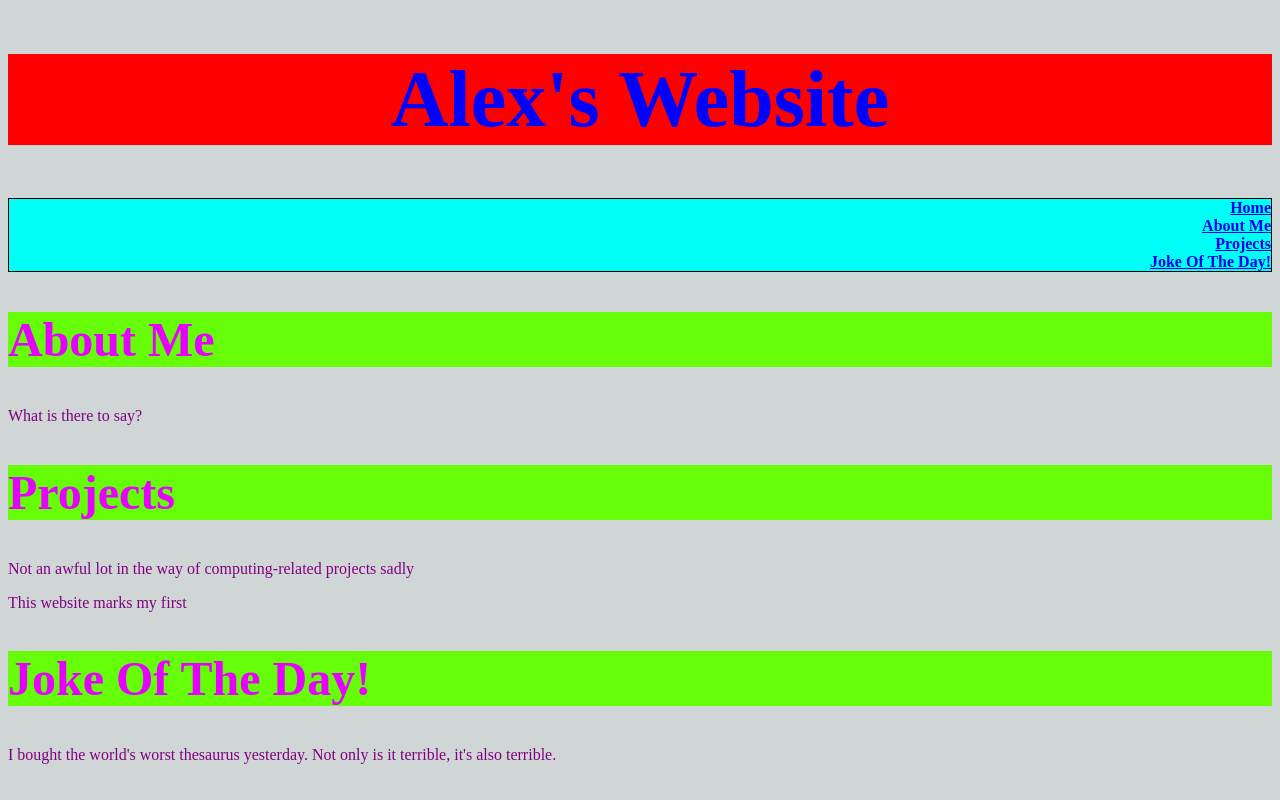
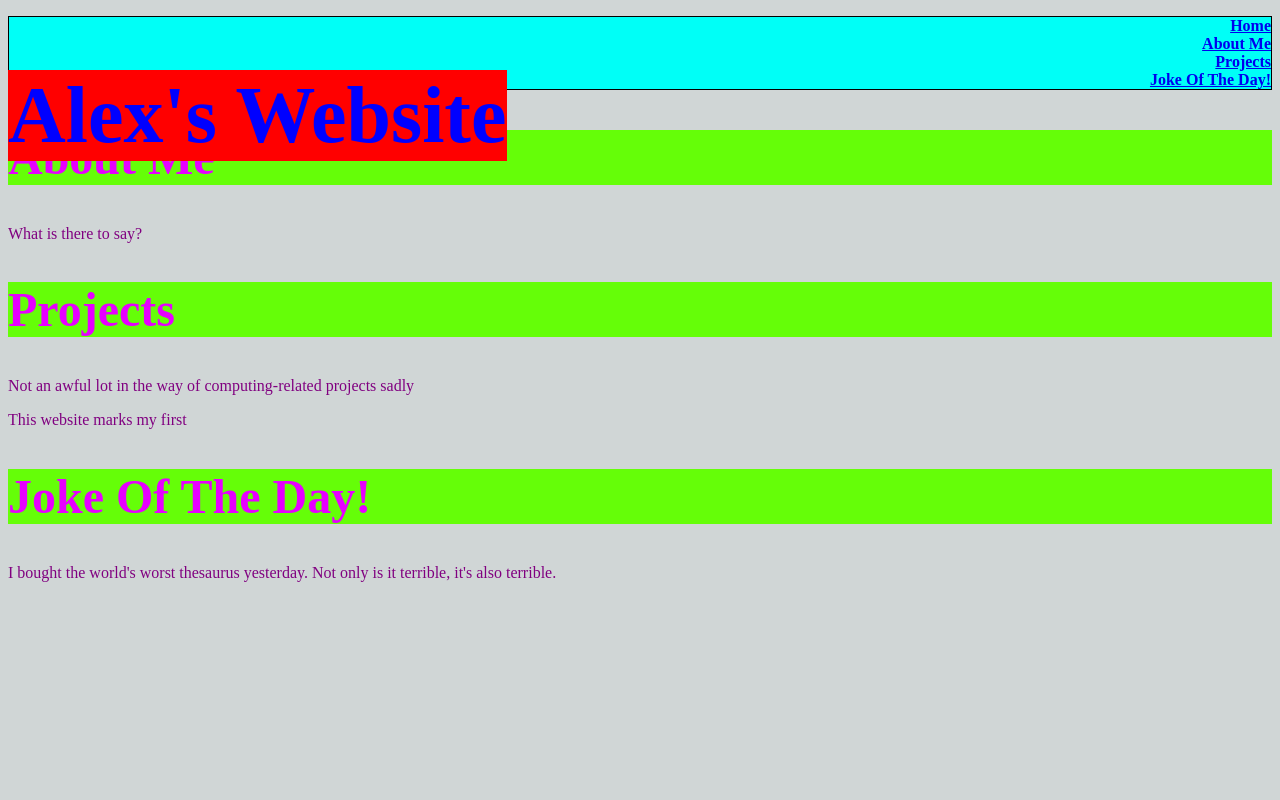
Before and after one commit to alextherichardson/alextherichardson.github.io, a plain HTML site: page index.html in a window 1280 px wide. Drawn offline with Linux system fonts and the light colour scheme.

Commit message:
Update styles.css

```diff
--- a/styles.css
+++ b/styles.css
@@ -1,5 +1,5 @@
 body{background-color:#d0d6d6; font-family:"Times New Roman";}
-h1 {color: blue; font-weight:bold; text-align:center; font-size: 500%; background-color:red;}
+h1 {color: blue; font-weight:bold; text-align:center; font-size: 500%; background-color:red; position:fixed;}
 h2 {color: #e600ff; font-weight:bold; font-size: 300%; background-color:#65fe08;}
 p {color: purple; font-size: 100%;}
 ul{border: 1px solid;}
```
